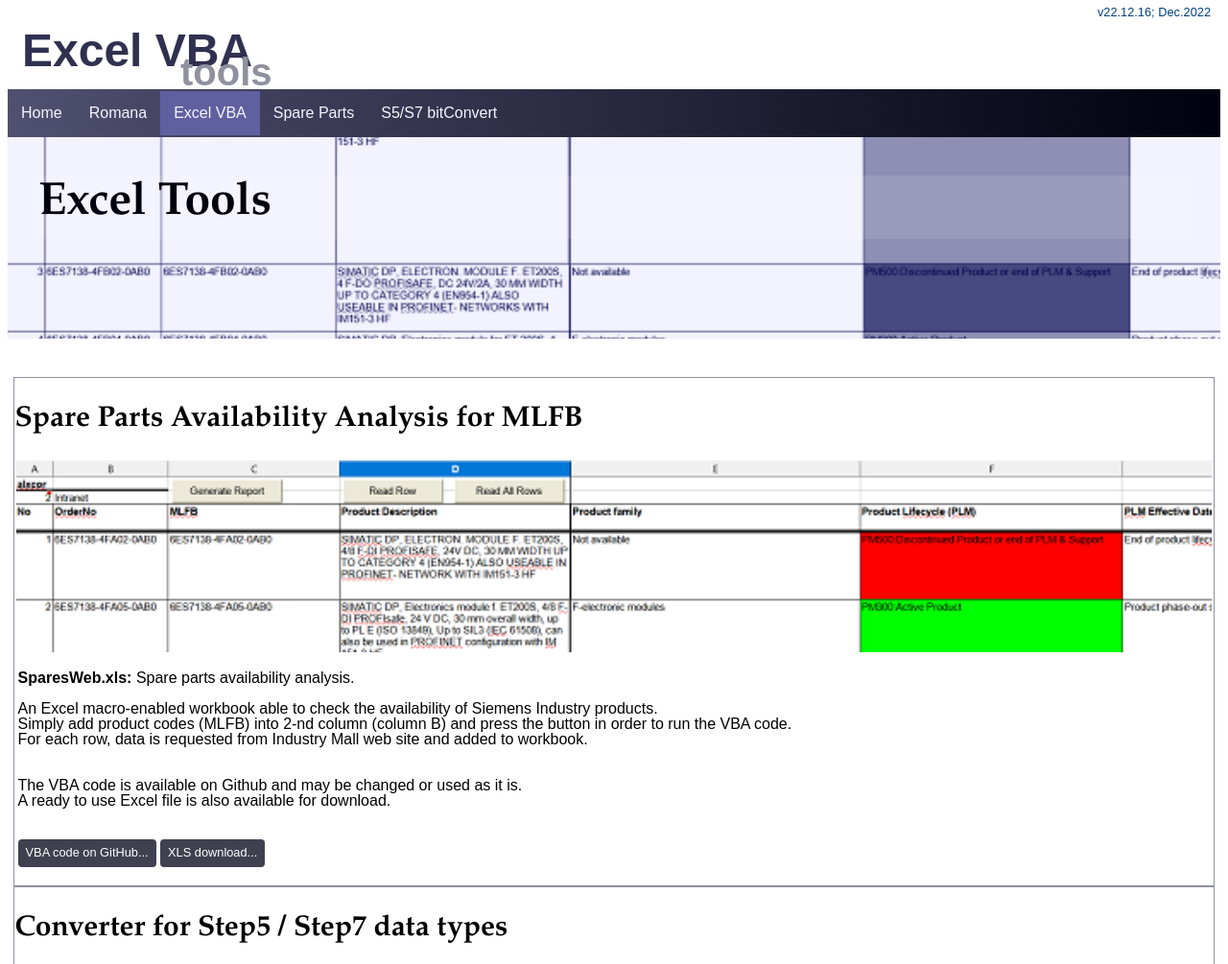
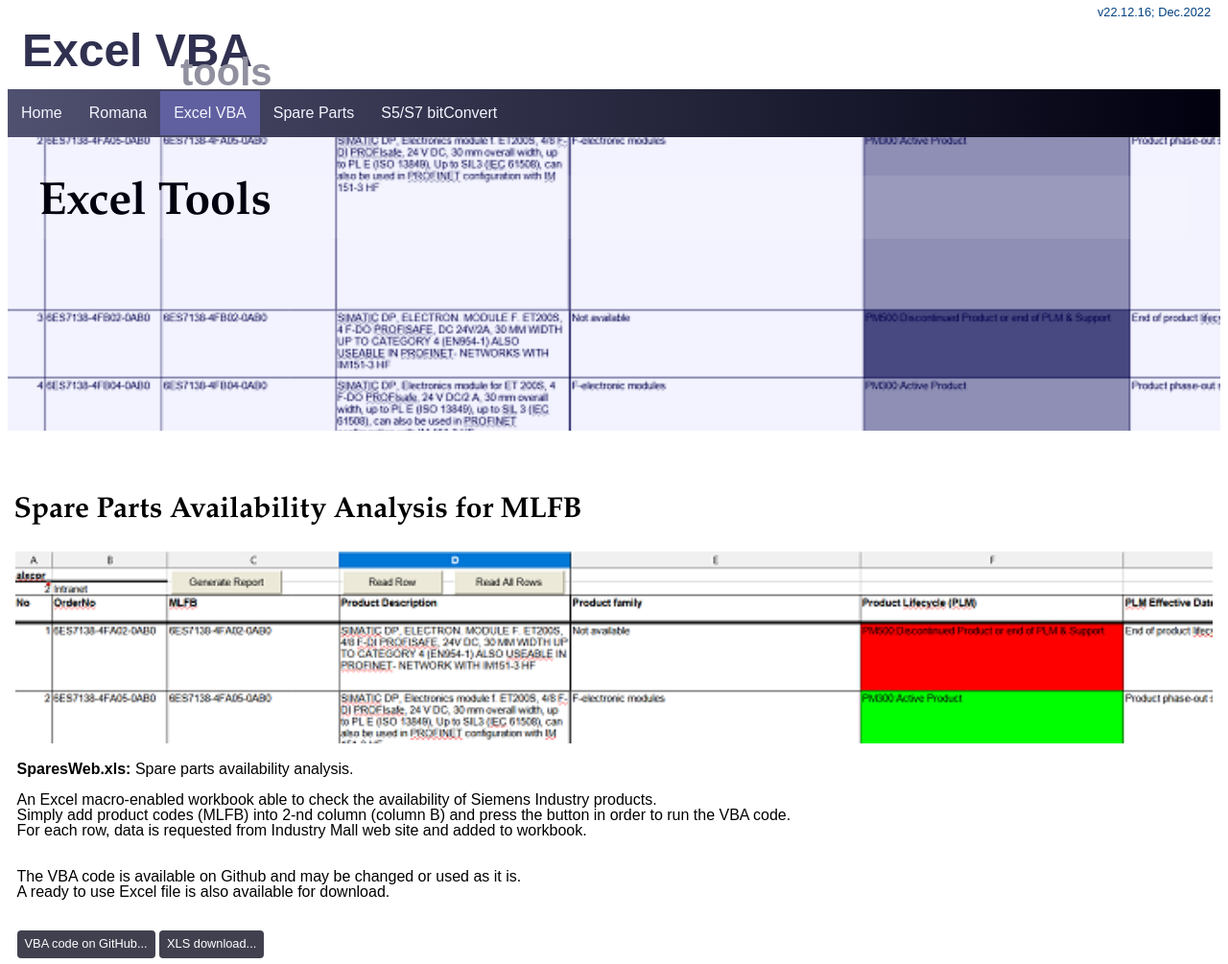
Before and after one commit to alxcor/camxls, a plain HTML site: page docs/index.html in a window 1280 px wide. Shown: the top 1005 px of the page at 96% size. Drawn offline with Linux system fonts and the light colour scheme.

Commit message:
Update index.html

```diff
--- a/docs/index.html
+++ b/docs/index.html
@@ -69,7 +69,7 @@
     .menu_lst li a:hover{ background-color: #404040;}
     /* Element principal tip 1 */
     .elem_top { background: url("images/header.png") center;
-      background-size: cover; padding: 0rem 2rem; padding-bottom: 4rem;
+      background-size: cover; padding: 0rem 2rem; padding-bottom: 10rem;
       display: grid; align-items: center;
       grid-template-columns: repeat(auto-fit, minmax(240px, 1fr));}
     .elem_top > * {color: white;}
@@ -84,7 +84,7 @@
       list-style-type: none; display: list-item; grid-gap: 1rem;
       grid-template-columns: repeat(auto-fit, minmax(320px, 1fr));
       padding: 0.2rem;}
-    .elem_lst > ul > li {border: 1px solid #90909F;}
+    .elem_lst > ul > li {border: 0px solid #90909F;border-bottom: 1px solid #90909F;}
     .elem_lst > ul > li > figure {
       height: 200px; overflow: hidden; margin:0.1rem;}
     .elem_lst > ul > li > figure > img {width: 100%;}
```
